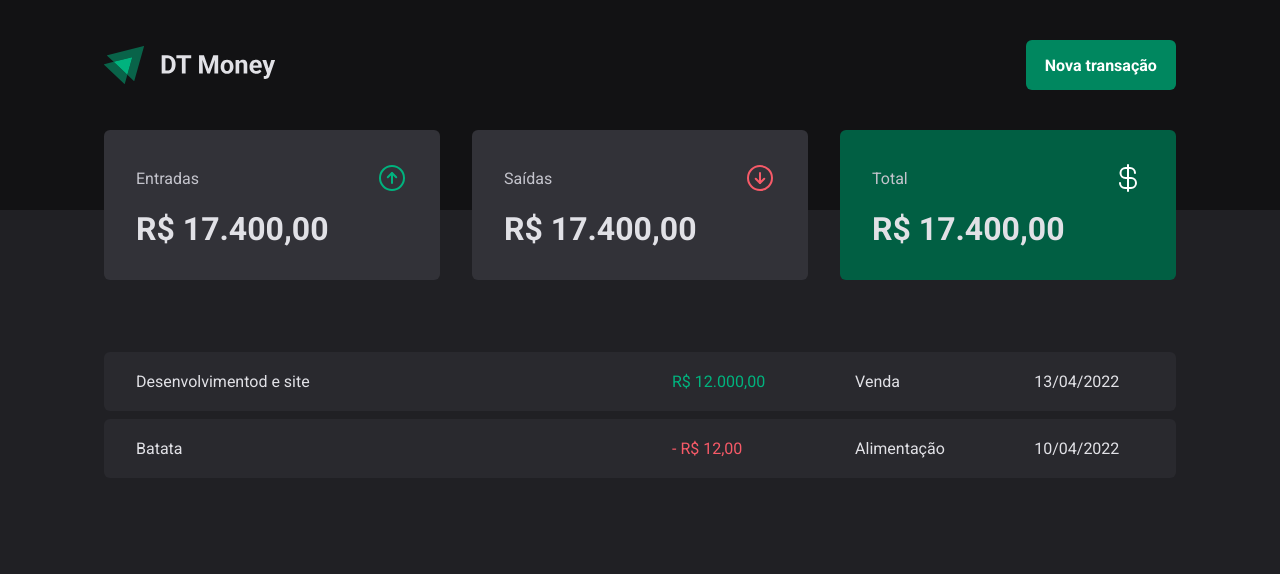
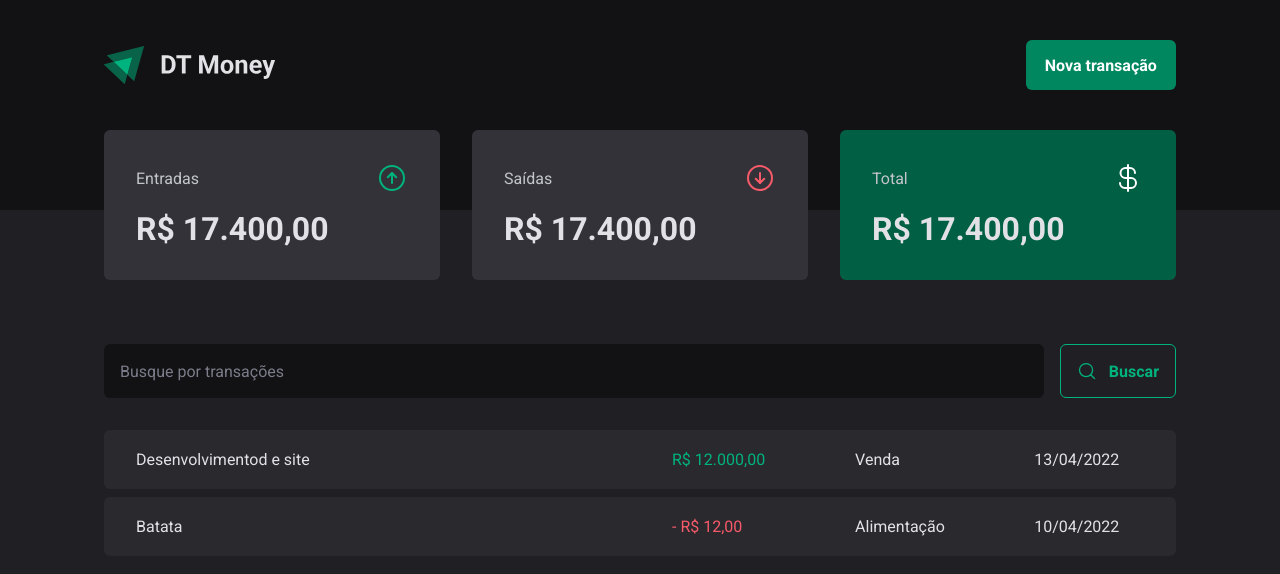
Before and after one commit to filipesalesaraujo/dt-money, a React (Vite) app: page / in a window 1280 px wide. Shown: the top 574 px of the page. Built offline with nearby package versions, Linux system fonts and the light colour scheme.

Commit message:
Estrutura visual - Componente: SearchForm

```diff
--- /dev/null
+++ b/src/components/SearchForm/index.tsx
@@ -0,0 +1,15 @@
+import {MagnifyingGlass} from "phosphor-react";
+
+import {SearchFormContainer} from "./styles";
+
+export function SearchForm() {
+    return (
+        <SearchFormContainer>
+            <input type='text' placeholder="Busque por transações"/>
+            <button type='submit'>
+                <MagnifyingGlass size={20}/>
+                <span>Buscar</span>
+            </button>
+        </SearchFormContainer>
+    )
+}
--- /dev/null
+++ b/src/components/SearchForm/styles.ts
@@ -0,0 +1,41 @@
+import styled from "styled-components";
+
+export const SearchFormContainer = styled.form`
+  display: flex;
+  gap: 1rem;
+
+  input {
+    flex: 1;
+    border-radius: 6px;
+    border: 0;
+    background-color: ${props => props.theme['gray-900']};
+    color: ${props => props.theme['gray-900']};
+    padding: 1rem;
+
+    &::placeholder {
+      color: ${props => props.theme['gray-500']};
+    }
+  }
+
+  button {
+    display: flex;
+    align-items: center;
+    gap: 0.75rem;
+
+    padding: 1rem;
+    background: transparent;
+    border: 1px solid ${props => props.theme['green-300']};
+    color: ${props => props.theme['green-300']};
+    font-weight: bold;
+    border-radius: 6px;
+    cursor: pointer;
+
+    transition: background-color 0.2s, color 0.2s, border-color 0.2s;
+
+    &:hover {
+      background-color: ${props => props.theme['green-500']};
+      border: 1px solid ${props => props.theme['green-500']};
+      color: ${props => props.theme.white}
+    }
+  }
+`
--- a/src/pages/Transactions/index.tsx
+++ b/src/pages/Transactions/index.tsx
@@ -1,5 +1,6 @@
 import {Header} from "../../components/Header";
 import {Summary} from "../../components/Summary";
+import {SearchForm} from "../../components/SearchForm";
 
 import {TransactionsContainer, TransactionsTable, PriceHighlight} from "./styles"
 
@@ -9,7 +10,11 @@
             <Header/>
             <Summary/>
 
+
             <TransactionsContainer>
+
+                <SearchForm />
+
                 <TransactionsTable>
                     <tbody>
                     <tr>
--- a/src/pages/Transactions/styles.ts
+++ b/src/pages/Transactions/styles.ts
@@ -11,7 +11,7 @@
   width: 100%;
   border-collapse: separate;
   border-spacing: 0 0.5rem;
-  //margin-top: 1.5rem
+  margin-top: 1.5rem;
 
   td {
     padding: 1.25rem 2rem;
```
